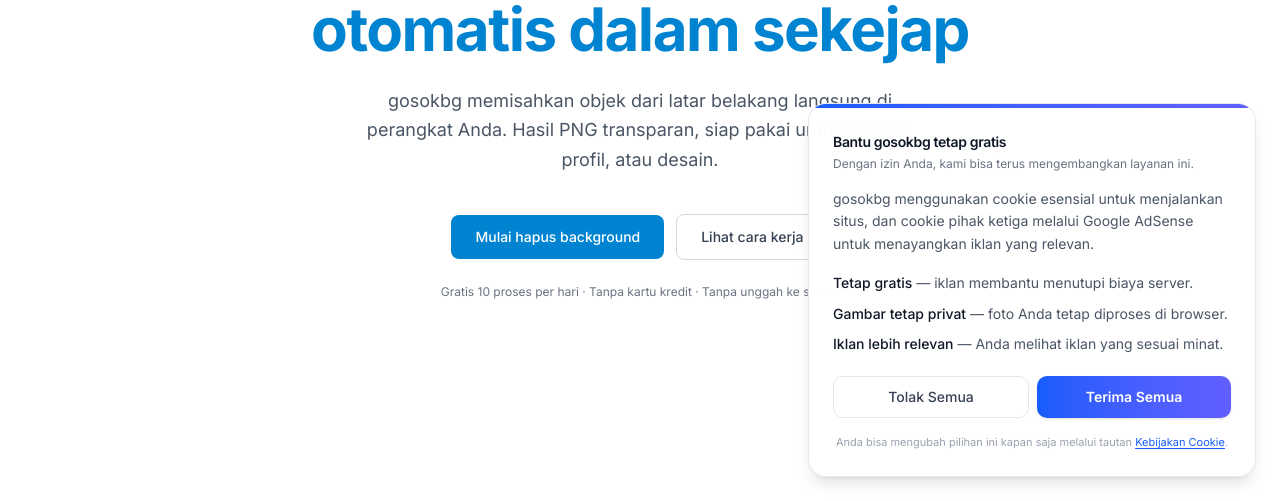
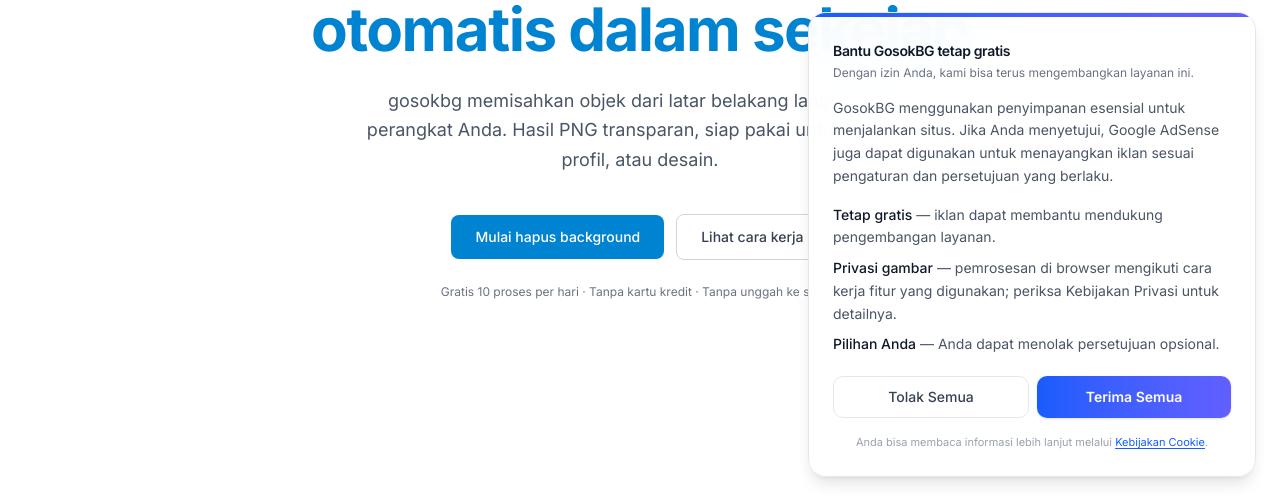
Before and after one commit to Assyifaul04/gosokbg, a Next.js app: page / in a window 1280 px wide. Shown: the part 299-800 px from the top of the page. Built offline with nearby package versions, Linux system fonts and the light colour scheme; no server answers; the database is empty.

Commit message:
update adsense

```diff
--- a/app/(landing)/layout.tsx
+++ b/app/(landing)/layout.tsx
@@ -1,4 +1,4 @@
-//app(landing)/layout.tsx
+
 import { ThemeProvider } from "@/components/session/theme-provider";
 import { Navbar } from "@/components/layout/navbar";
 import { Footer } from "@/components/layout/footer";
@@ -37,14 +37,16 @@
       disableTransitionOnChange
       storageKey="gosokbg-landing-theme"
     >
-      {/* Script Google Picker — client component */}
       <GooglePickerLoader />
 
-      <div className="flex min-h-svh flex-col bg-white dark:bg-black">
+      <div className="flex min-h-screen flex-col">
         <Navbar />
+
         <main className="flex-1">{children}</main>
+
         <Footer />
       </div>
+
       <Toaster />
     </ThemeProvider>
   );
--- a/app/layout.tsx
+++ b/app/layout.tsx
@@ -1,3 +1,4 @@
+
 import type { Metadata } from "next";
 import { Geist, Geist_Mono, Inter } from "next/font/google";
 import "./globals.css";
@@ -37,6 +38,10 @@
 
   applicationName: "GosokBG",
   category: "photo editing",
+
+  alternates: {
+    canonical: "/",
+  },
 
   keywords: [
     "hapus background",
@@ -126,16 +131,6 @@
         geistMono.variable
       )}
     >
-      <head>
-        {/* Script verifikasi AdSense — untuk deteksi bot Google.
-            Tidak memuat iklan, tidak memasang cookie iklan. */}
-        <script
-          async
-          src="https://pagead2.googlesyndication.com/pagead/js/adsbygoogle.js?client=ca-pub-2352891869256632"
-          crossOrigin="anonymous"
-        />
-      </head>
-
       <body className="min-h-screen bg-background font-sans antialiased">
         <script
           type="application/ld+json"
@@ -153,7 +148,6 @@
           >
             {children}
 
-            {/* Banner consent + loader AdSense kondisional */}
             <CookieConsent />
           </ThemeProvider>
         </SessionProvider>
--- a/components/cookie-consent.tsx
+++ b/components/cookie-consent.tsx
@@ -1,3 +1,4 @@
+
 "use client";
 
 import Script from "next/script";
@@ -30,10 +31,15 @@
 
     try {
       const parsed: StoredConsent = JSON.parse(saved);
-      if (parsed.version !== CONSENT_VERSION) {
+
+      if (
+        parsed.version !== CONSENT_VERSION ||
+        (parsed.value !== "all" && parsed.value !== "essential")
+      ) {
         setVisible(true);
         return;
       }
+
       setConsent(parsed.value);
     } catch {
       setVisible(true);
@@ -50,7 +56,10 @@
     localStorage.setItem(STORAGE_KEY, JSON.stringify(payload));
     setConsent(value);
     setVisible(false);
-    window.dispatchEvent(new CustomEvent("gosokbg:consent-changed"));
+
+    window.dispatchEvent(
+      new CustomEvent("gosokbg:consent-changed")
+    );
   };
 
   const shouldLoadAds = consent === "all" && !visible;
@@ -75,51 +84,51 @@
           className="fixed inset-x-4 bottom-4 z-50 sm:inset-x-auto sm:bottom-6 sm:right-6 sm:max-w-md"
         >
           <div className="overflow-hidden rounded-2xl border border-gray-200 bg-white/95 shadow-lg backdrop-blur-xl dark:border-gray-800 dark:bg-gray-950/95">
-            {/* Accent bar */}
             <div
-              aria-hidden
+              aria-hidden="true"
               className="h-1 w-full bg-gradient-to-r from-blue-600 to-indigo-500"
             />
 
             <div className="p-5 sm:p-6">
-              {/* Header */}
               <h2 className="text-sm font-semibold tracking-tight text-gray-900 dark:text-white">
-                Bantu gosokbg tetap gratis
+                Bantu GosokBG tetap gratis
               </h2>
+
               <p className="mt-1 text-xs text-gray-500 dark:text-gray-500">
                 Dengan izin Anda, kami bisa terus mengembangkan layanan ini.
               </p>
 
-              {/* Body */}
               <p className="mt-4 text-sm leading-relaxed text-gray-600 dark:text-gray-400">
-                gosokbg menggunakan cookie esensial untuk menjalankan situs,
-                dan cookie pihak ketiga melalui Google AdSense untuk
-                menayangkan iklan yang relevan.
+                GosokBG menggunakan penyimpanan esensial untuk menjalankan
+                situs. Jika Anda menyetujui, Google AdSense juga dapat
+                digunakan untuk menayangkan iklan sesuai pengaturan dan
+                persetujuan yang berlaku.
               </p>
 
-              {/* Manfaat */}
               <ul className="mt-4 space-y-2 text-sm leading-relaxed text-gray-600 dark:text-gray-400">
                 <li>
                   <span className="font-medium text-gray-900 dark:text-white">
                     Tetap gratis
                   </span>{" "}
-                  — iklan membantu menutupi biaya server.
+                  — iklan dapat membantu mendukung pengembangan layanan.
                 </li>
+
                 <li>
                   <span className="font-medium text-gray-900 dark:text-white">
-                    Gambar tetap privat
+                    Privasi gambar
                   </span>{" "}
-                  — foto Anda tetap diproses di browser.
+                  — pemrosesan di browser mengikuti cara kerja fitur yang
+                  digunakan; periksa Kebijakan Privasi untuk detailnya.
                 </li>
+
                 <li>
                   <span className="font-medium text-gray-900 dark:text-white">
-                    Iklan lebih relevan
+                    Pilihan Anda
                   </span>{" "}
-                  — Anda melihat iklan yang sesuai minat.
+                  — Anda dapat menolak persetujuan opsional.
                 </li>
               </ul>
 
-              {/* Actions */}
               <div className="mt-5 flex flex-col gap-2 sm:flex-row-reverse">
                 <button
                   type="button"
@@ -128,6 +137,7 @@
                 >
                   Terima Semua
                 </button>
+
                 <button
                   type="button"
                   onClick={() => saveConsent("essential")}
@@ -137,9 +147,8 @@
                 </button>
               </div>
 
-              {/* Footer kecil */}
               <p className="mt-4 text-center text-[11px] leading-relaxed text-gray-400 dark:text-gray-600">
-                Anda bisa mengubah pilihan ini kapan saja melalui tautan{" "}
+                Anda bisa membaca informasi lebih lanjut melalui{" "}
                 <Link
                   href="/cookies"
                   className="text-blue-600 underline underline-offset-2 transition-colors hover:text-blue-700 dark:text-blue-400 dark:hover:text-blue-300"
```
